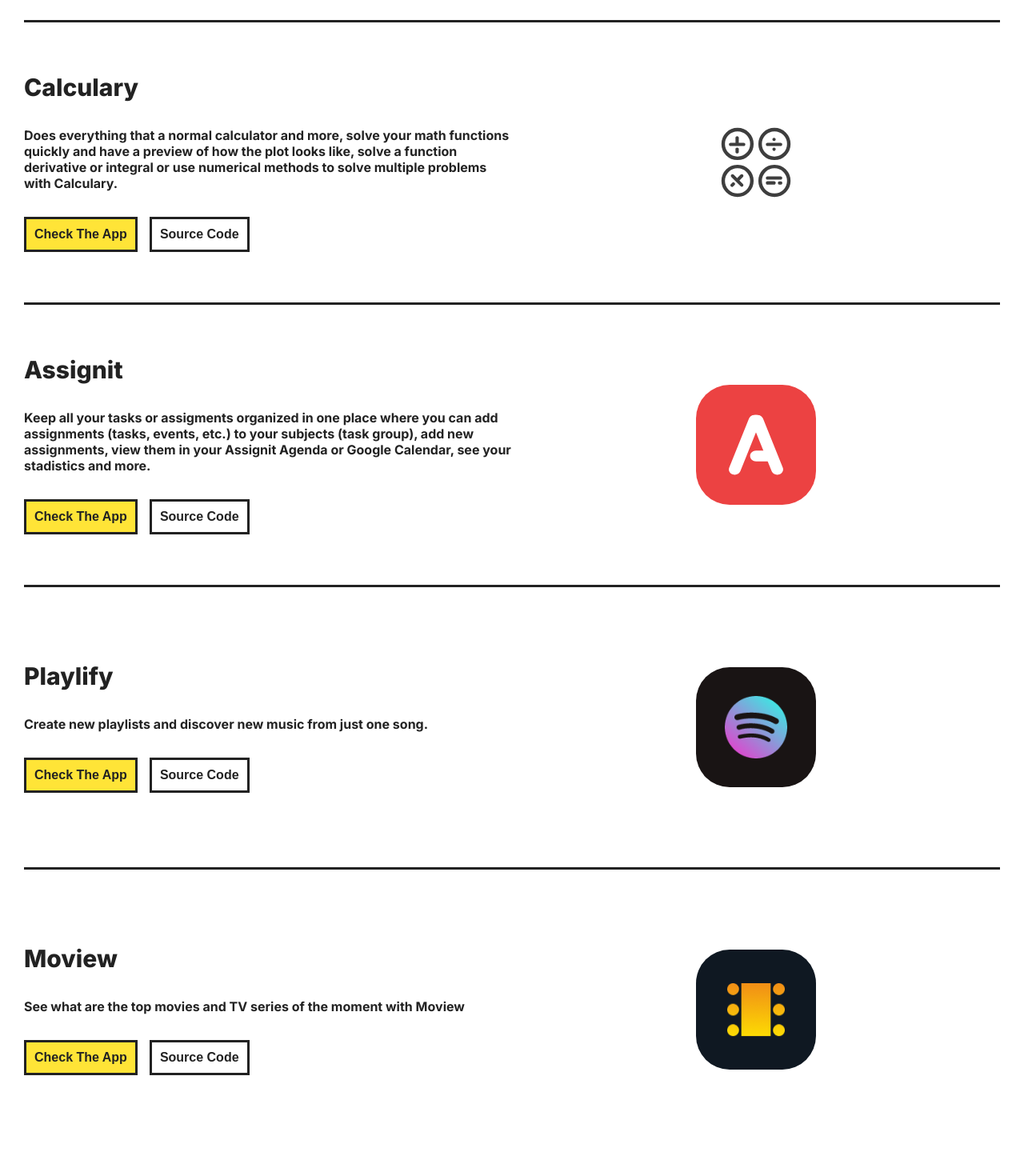
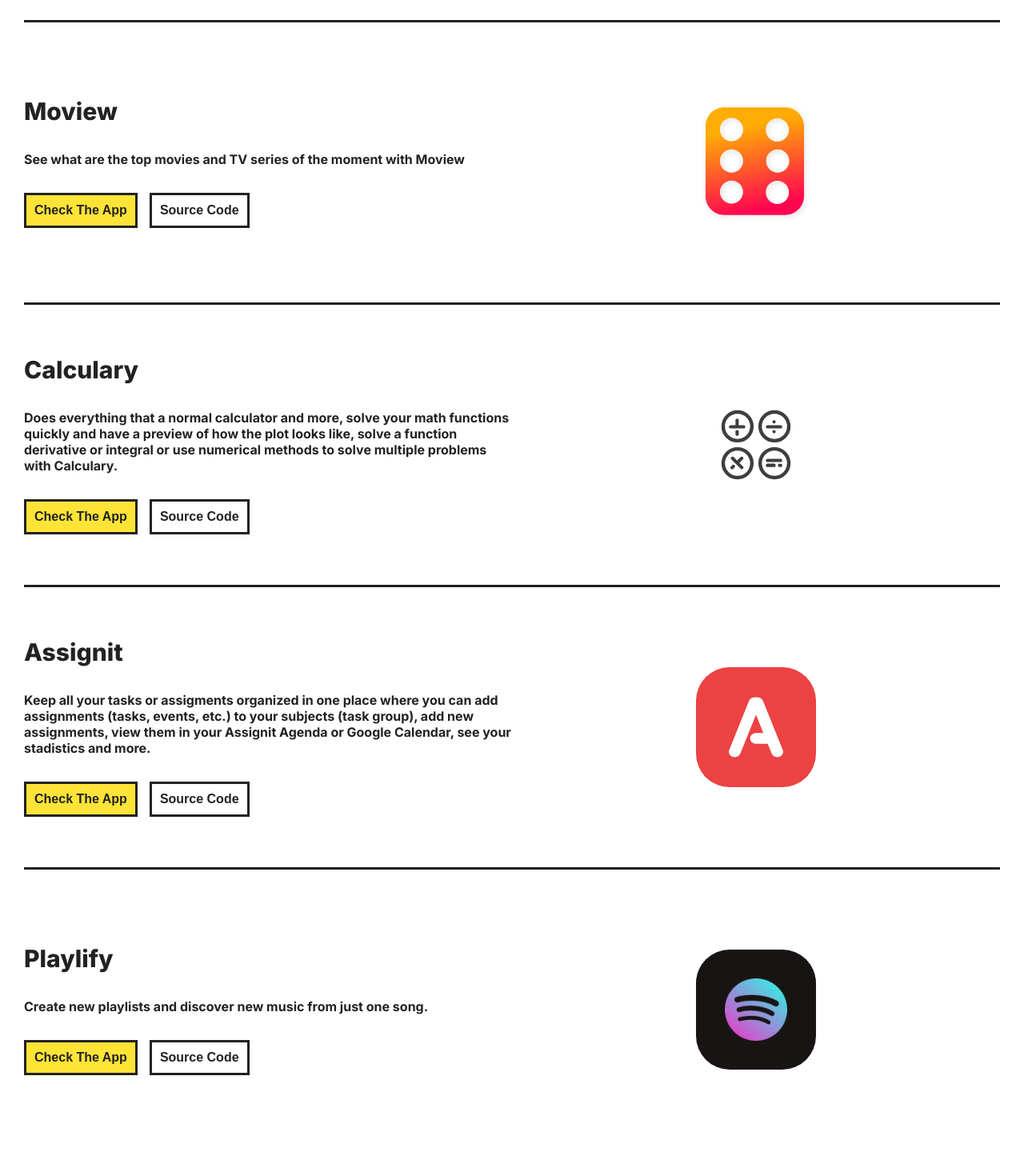
Before and after one commit to jralvarenga/failedbump, a React (Create React App) app: page / in a window 1280 px wide. Shown: the part 2080-3550 px from the top of the page at 80% size. Built offline with nearby package versions, Linux system fonts and the light colour scheme.

Commit message:
Added new moview

```diff
--- a/src/data/myData.ts
+++ b/src/data/myData.ts
@@ -33,6 +33,13 @@
     logo: PasslogLogo
   },
   {
+    name: 'Moview',
+    description: 'See what are the top movies and TV series of the moment with Moview',
+    link: 'https://moview.failedbump.app',
+    code: 'https://github.com/jralvarenga/moview',
+    logo: MoviewLogo
+  },
+  {
     name: 'Calculary',
     description: 'Does everything that a normal calculator and more, solve your math functions quickly and have a preview of how the plot looks like, solve a function derivative or integral or use numerical methods to solve multiple problems with Calculary.',
     link: 'https://play.google.com/store/apps/details?id=com.failedbump.calculary',
@@ -53,13 +60,6 @@
     code: 'https://github.com/jralvarenga/playlify',
     logo: PlaylifyLogo
   },
-  {
-    name: 'Moview',
-    description: 'See what are the top movies and TV series of the moment with Moview',
-    link: 'https://moview.vercel.app',
-    code: 'https://github.com/jralvarenga/moview',
-    logo: MoviewLogo
-  }
 ]
 
 export const socialLinks: SocialLinks[] = [
@@ -74,10 +74,5 @@
   {
     link: 'https://github.com/jralvarenga',
     icon: LinkedinLogo
-  },
-  {
-    link: 'https://www.fiverr.com/fbp_dev?up_rollout=true',
-    icon: FiverrLogo,
-    fiverrLink: true
   }
 ]
```
Also changed, not shown: src/assets/moview_logo.svg.
